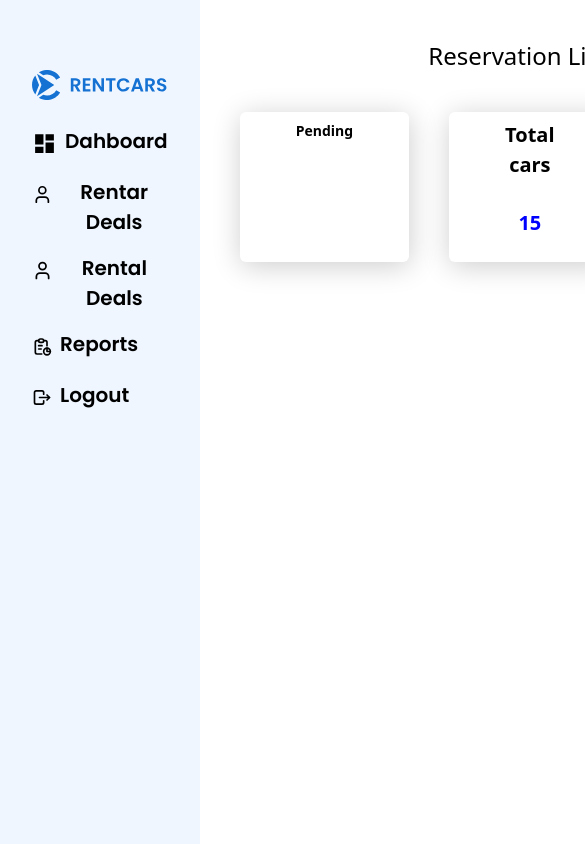
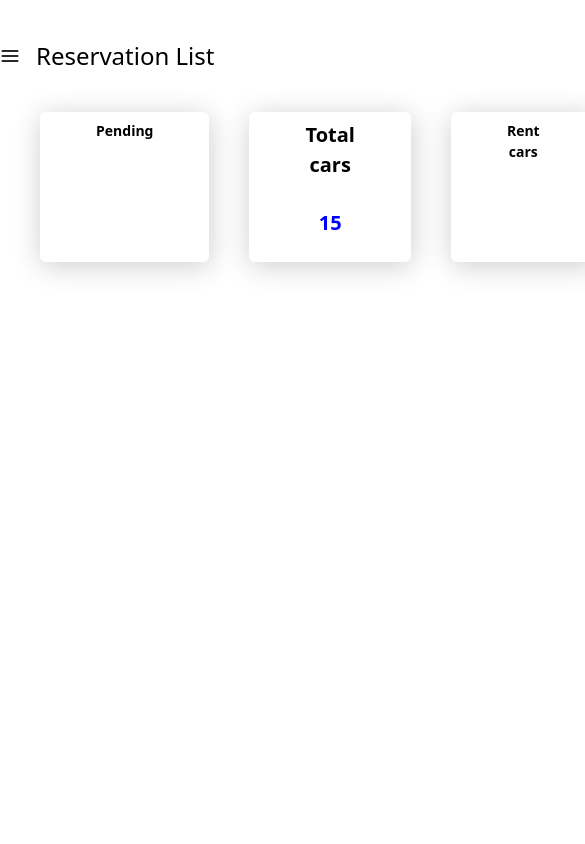
Before and after one commit to Ikterab/Car-rental-website-, a React (Vite) app: page /Adminpanel in a window 390 px wide. Shown: the top 844 px of the page, 585 px wide, since content can reach past the window. Built offline with nearby package versions, Linux system fonts and the light colour scheme.

Commit message:
9/22/2025

```diff
--- a/src/Pages/Adminpanel.jsx
+++ b/src/Pages/Adminpanel.jsx
@@ -7,6 +7,8 @@ import { TbLogout } from 'react-icons/tb'
 import { LuUser } from 'react-icons/lu'
 import Logo from '../assets/Frame 993.svg'
 import { TbReport } from 'react-icons/tb'
+import hamburger from '../assets/menu-burger-horizontal-svgrepo-com.svg'
+import close from '../assets/closeicon.svg'
 import { SubmissionContext } from "../contextapiorserverapi/SubmissionContext";
 
 
@@ -48,10 +50,13 @@ const { submission, updateSubmission,acceptedCars } = useContext(SubmissionConte
   return (
     <>
       <div className='flex'>
-        <div className='flex h-[1000px] bg-blue-50  px-4 '>
-          <ul className='flex flex-col gap-4 px-4 py-15 font-semibold font-[poppins]'>
-            <li>
+        <div className={`flex h-[1000px] fixed lg:relative  lg:left-0 w-[300px]  bg-blue-50 transition-all duration-300 px-4 ${open==='sidebar' ? "left-0 " :"-left-[300px] "} `} >
+          <ul className='flex flex-col gap-4 px-2 py-15 font-semibold font-[poppins] '>
+            <li className="flex gap-3">
               <img src={Logo} className='h-[50px] w-[200px]' />
+              <img className={`lg:hidden `}
+              onClick={()=>{setOpen(null)}}
+              src={close} />
             </li>
 
             <li className='flex gap-2 text-[20px]'>
@@ -84,9 +89,15 @@ const { submission, updateSubmission,acceptedCars } = useContext(SubmissionConte
         </div>
 
         <div>
+          <div className="flex gap-4 ">
+            <img  className="w-5  lg:hidden flex"
+            onClick={()=>setOpen('sidebar')}
+            src={hamburger}  />
           <h1 className='flex justify-center  text-2xl py-10'>
             Reservation List
           </h1>
+          </div>
+
           <div className='flex justify-center gap-10 2xl:ml-20 px-10 '>
             <div className='displayNumbers'>
               <h3>Pending</h3>
```
